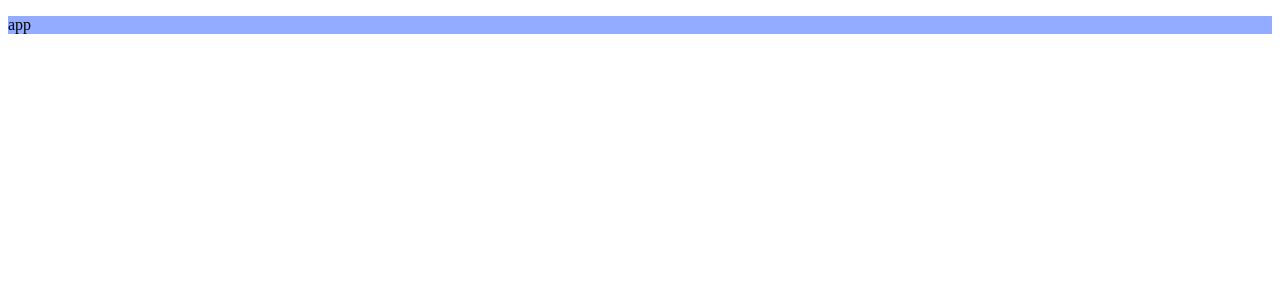
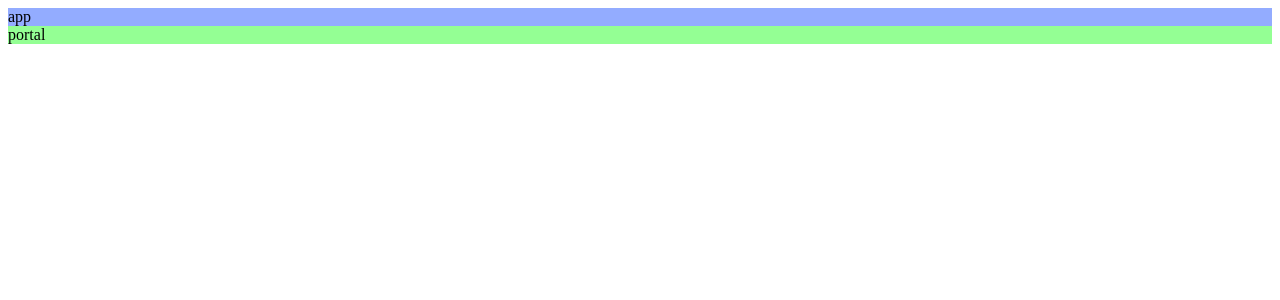
Before and after one commit to Toxe/react-portals, a React (Create React App) app: page / in a window 1280 px wide. Shown: the top 300 px of the page. Built offline with nearby package versions, Linux system fonts and the light colour scheme.

Commit message:
Add Portal

```diff
--- a/src/App.js
+++ b/src/App.js
@@ -2,10 +2,6 @@ import React, { Component } from "react";
 
 export default class App extends Component {
     render() {
-        return (
-            <div>
-                <p>app</p>
-            </div>
-        );
+        return <div>app</div>;
     }
 }
--- /dev/null
+++ b/src/Portal.js
@@ -0,0 +1,8 @@
+import React, { Component } from 'react'
+import ReactDOM from "react-dom";
+
+export default class Portal extends Component {
+    render() {
+        return ReactDOM.createPortal(<div>portal</div>, document.getElementById("portal-root"));
+    }
+}
--- a/src/index.js
+++ b/src/index.js
@@ -2,10 +2,12 @@ import React from "react";
 import ReactDOM from "react-dom";
 import "./index.css";
 import App from "./App";
+import Portal from "./Portal";
 
 ReactDOM.render(
     <React.StrictMode>
         <App />
+        <Portal />
     </React.StrictMode>,
     document.getElementById("app-root")
 );
```
